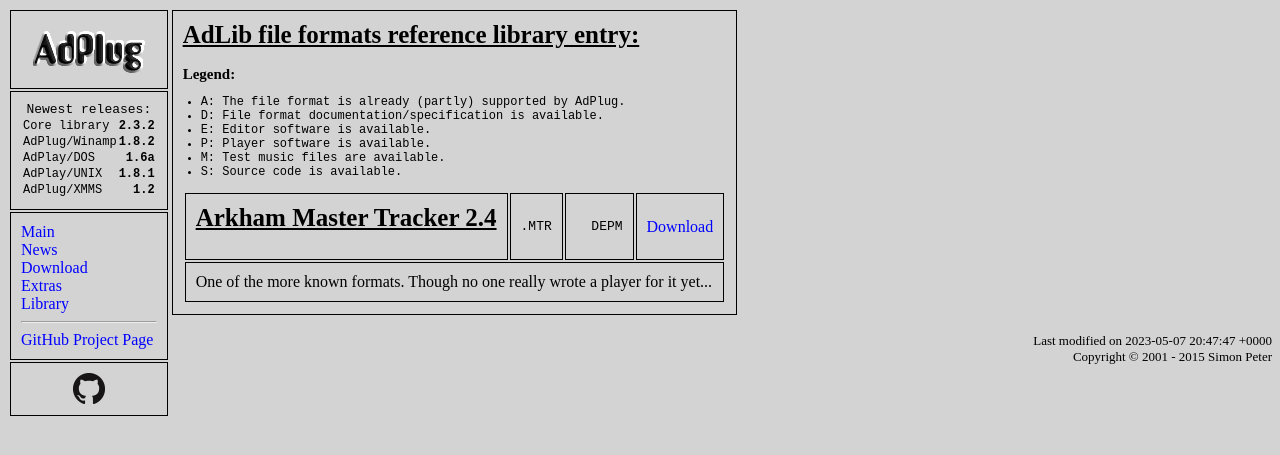
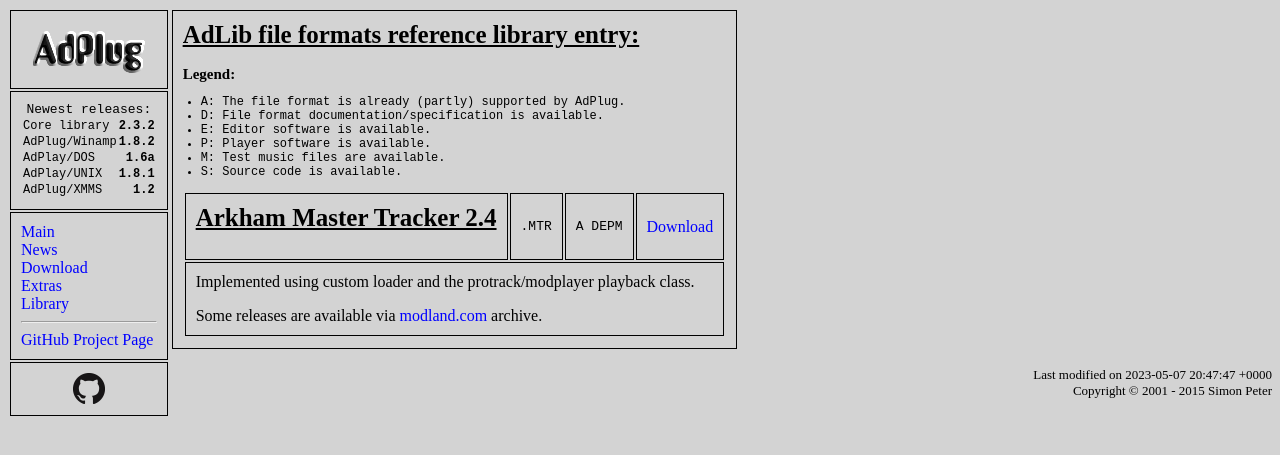
Before and after one commit to adplug/adplug.github.io, a Jekyll site: the page built from _library_formats/ArkhamMasterTracker24.html, in a window 1280 px wide. Shown: the top 455 px of the page. Built offline with Jekyll 4.4.1, drawn with Linux system fonts in a browser that asks for light colours.

Commit message:
Update information about Arkham Master Tracker

```diff
--- a/_library_formats/ArkhamMasterTracker24.html
+++ b/_library_formats/ArkhamMasterTracker24.html
@@ -1,8 +1,11 @@
 ---
 filename: ArkhamMasterTracker24.zip
-flags: "  DEPM"
+flags: "A DEPM"
 extension: .MTR
 desc: Arkham Master Tracker 2.4
 ---
-<p>One of the more known formats. Though no one really wrote a player
-for it yet...</p>
+<p>Implemented using custom loader and the protrack/modplayer playback class.</p>
+
+<p>Some releases are available via
+<a href="https://modland.com/pub/software/trackers/DOS/Master%20Tracker/">modland.com</a>
+archive.</p>
```
Also changed, not shown: 2 other files.
